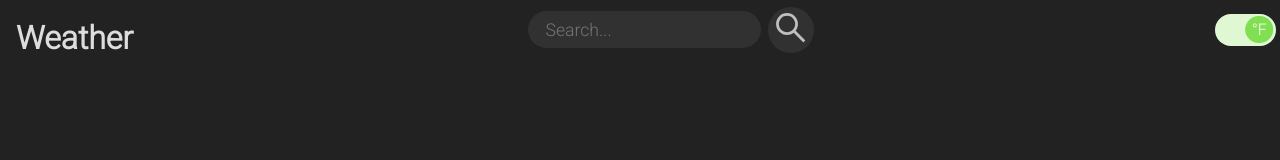
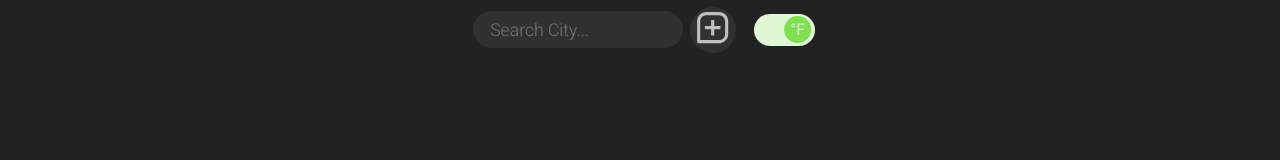
Before and after one commit to jSanchezBarazas/weatherv2, a plain HTML site: page index.html in a window 1280 px wide. Drawn offline with Linux system fonts and the light colour scheme.

Commit message:
adjustments

```diff
--- a/css/main.css
+++ b/css/main.css
@@ -11,6 +11,7 @@ body {
   background: #222;
   font-size: 100%;
   color: #ddd;
+  height: 100%;
 }
 .navbar {
   background: #222d;
@@ -19,6 +20,9 @@ body {
   z-index: 1031;
 }
 
+h1 {
+  white-space: nowrap;
+}
 .navbar h1 {
   padding-left: 1rem;
   padding-top: 1rem;
@@ -142,6 +146,7 @@ button:hover {
   color: inherit;
   font-family: inherit;
   font-size: 110%;
+  width: 60%;
 }
 
 .form__input:focus,
@@ -241,13 +246,10 @@ input[type="checkbox"].toggle:checked + label::after {
 .nav {
   display: flex;
   flex-direction: row;
-  justify-content: space-between;
+  justify-content: center;
   align-items: center;
 }
 
-.nav:first-child {
-  margin-right: auto;
-}
 .nav:last-child {
   margin-left: auto;
 }
--- a/index.html
+++ b/index.html
@@ -17,9 +17,6 @@
   <body>
     <div class="navbar">
       <div class="nav">
-        <div class="title">
-          <h1 id="headtittle">Weather</h1>
-        </div>
         <div class="search">
           <input
             type="text"
@@ -33,13 +30,16 @@
               stroke="currentColor"
               fill="currentColor"
               stroke-width="0"
-              viewBox="0 0 1024 1024"
+              viewBox="0 0 24 24"
               height="2.8em"
               width="2.8em"
               xmlns="http://www.w3.org/2000/svg"
             >
               <path
-                d="M909.6 854.5L649.9 594.8C690.2 542.7 712 479 712 412c0-80.2-31.3-155.4-87.9-212.1-56.6-56.7-132-87.9-212.1-87.9s-155.5 31.3-212.1 87.9C143.2 256.5 112 331.8 112 412c0 80.1 31.3 155.5 87.9 212.1C256.5 680.8 331.8 712 412 712c67 0 130.6-21.8 182.7-62l259.7 259.6a8.2 8.2 0 0 0 11.6 0l43.6-43.5a8.2 8.2 0 0 0 0-11.6zM570.4 570.4C528 612.7 471.8 636 412 636s-116-23.3-158.4-65.6C211.3 528 188 471.8 188 412s23.3-116.1 65.6-158.4C296 211.3 352.2 188 412 188s116.1 23.2 158.4 65.6S636 352.2 636 412s-23.3 116.1-65.6 158.4z"
+                d="M16,2H8C4.691,2,2,4.691,2,8v13c0,0.553,0.447,1,1,1h13c3.309,0,6-2.691,6-6V8C22,4.691,19.309,2,16,2z M20,16 c0,2.206-1.794,4-4,4H4V8c0-2.206,1.794-4,4-4h8c2.206,0,4,1.794,4,4V16z"
+              ></path>
+              <path
+                d="M13 7L11 7 11 11 7 11 7 13 11 13 11 17 13 17 13 13 17 13 17 11 13 11z"
               ></path>
             </svg>
           </button>
--- a/script/script.js
+++ b/script/script.js
@@ -8,11 +8,13 @@ var lang
 var localization = {
     "en":
         [
-            { id: "headtittle", text: "Weather" },
+            // { id: "headtittle", text: "Weather" },
+            { id: "city", text: "Search City..." }
         ],
     "es":
         [
-            { id: "headtittle", text: "Tiempo" },
+            //{ id: "headtittle", text: "Tiempo" },
+            { id: "city", text: "Buscar Ciudad..." }
         ]
 }
 
@@ -27,6 +29,9 @@ function chkUnit_toggle(s) {
         }
         else if (dom.textContent) {
             dom.textContent = a.text
+        }
+        else if (dom.placeholder) {
+            dom.placeholder = a.text
         }
     }
     let unit;
@@ -310,11 +315,6 @@ function setLocalStorage(city) {
             chkUnit_toggle(document.getElementById("check1"));
             break;
         case "middletown":
-            localStorage.setItem(city, "lat=36.86&lon=-2.46&");
-            addElement(city.toLowerCase());
-            chkUnit_toggle(document.getElementById("check1"));
-            break;
-        case "juaida":
             localStorage.setItem(city, "lat=40.06&lon=-85.54&");
             addElement(city.toLowerCase());
             chkUnit_toggle(document.getElementById("check1"));
@@ -353,6 +353,7 @@ function addElementSearchBar() {
         }
     }
     document.querySelector(".form__input").value = '';
+    window.scrollTo(0, document.querySelector(".card-wrapper").scrollHeight);
 }
 
 function addElement(city) {
```
